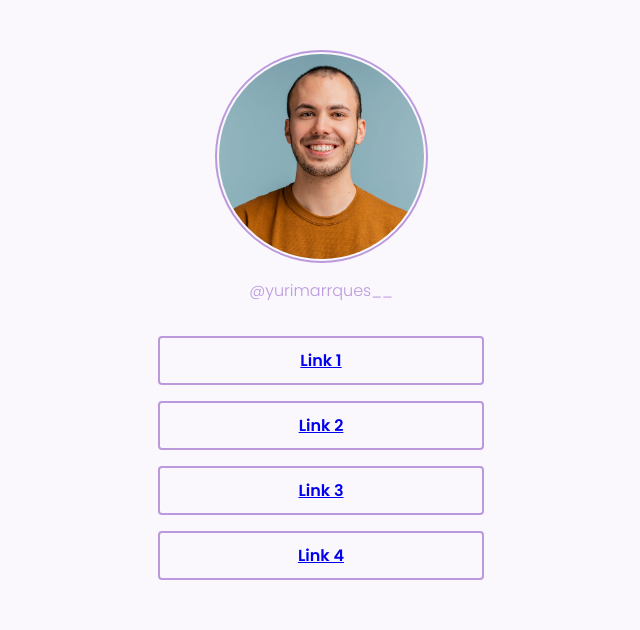
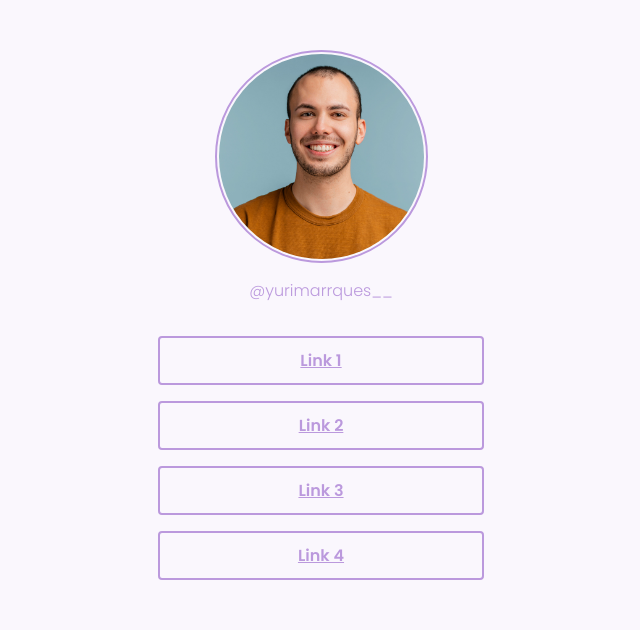
Before and after one commit to yuri-marrques/social-tree, a plain HTML site: page index.html in a window 1280 px wide. Shown: the top 630 px of the page, without its empty margins (319-959 px from the left). Drawn offline with Linux system fonts and the light colour scheme.

Commit message:
Update style.css

```diff
--- a/style.css
+++ b/style.css
@@ -57,6 +57,7 @@ ul li a{
     height: 49px;
     padding: 12px 40px;
     border: 2px solid #B9D;
+    color: #B9D;
     border-radius: 4px;
 }
 
```
